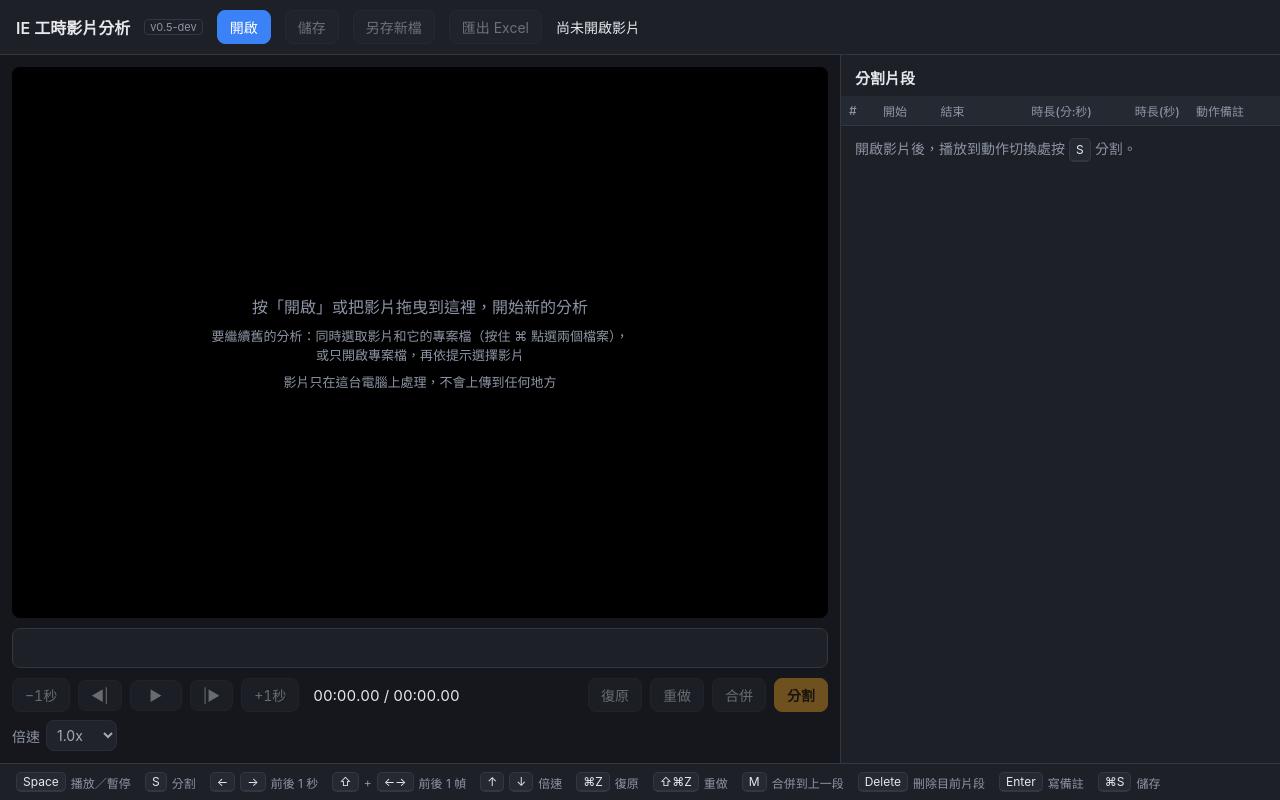
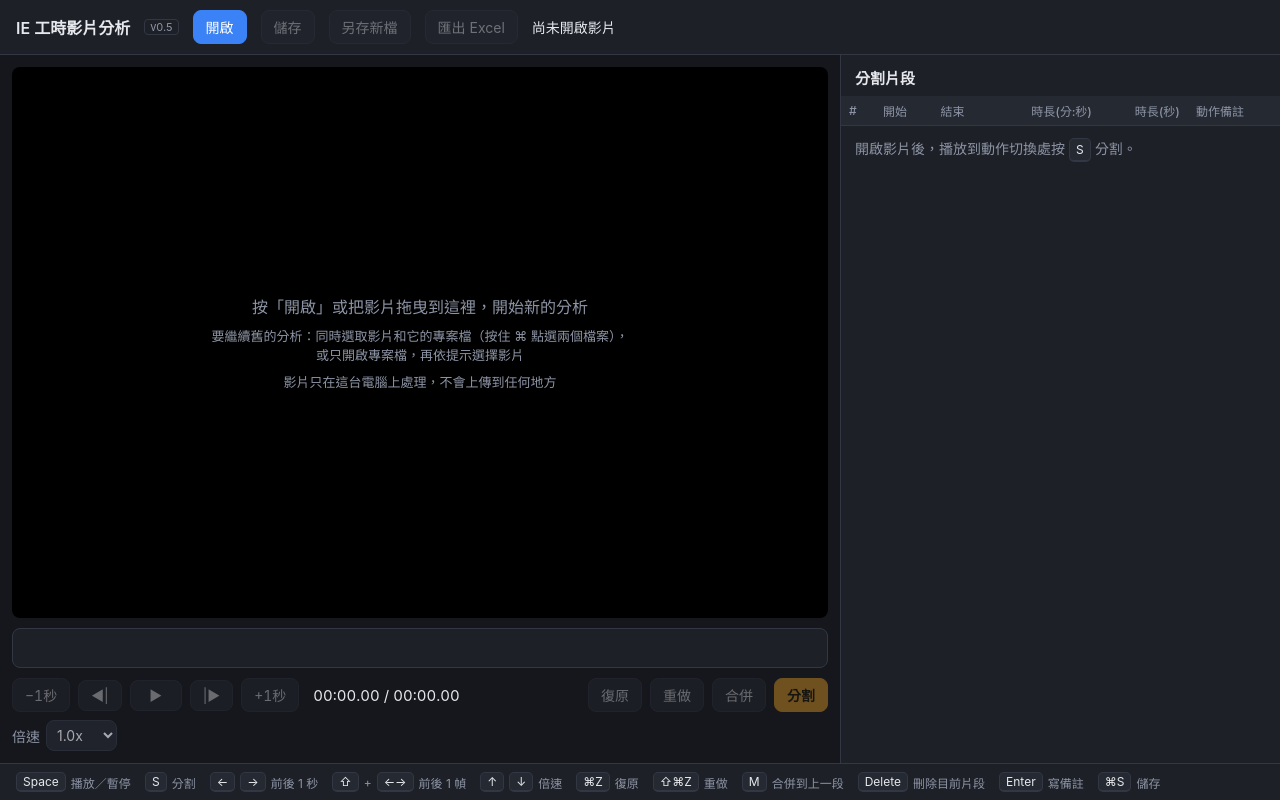
Before and after one commit to YY17822/IE-video-time-study, a plain HTML site: page index.html in a window 1280 px wide. Drawn offline with Linux system fonts and the light colour scheme.

Commit message:
版本號改為 v0.5

```diff
--- a/index.html
+++ b/index.html
@@ -9,7 +9,7 @@
 <body>
   <header class="topbar">
     <h1 class="brand">IE 工時影片分析</h1>
-    <span class="version" title="程式版本">v0.5-dev</span>
+    <span class="version" title="程式版本">v0.5</span>
     <button id="btnOpen" class="btn primary" title="開啟影片；要繼續舊的分析，請同時選取影片和專案檔（⌘O）">開啟</button>
     <button id="btnSave" class="btn" title="儲存專案檔（⌘S）" disabled>儲存</button>
     <button id="btnSaveAs" class="btn" title="另存新檔（⇧⌘S）" disabled>另存新檔</button>
```
